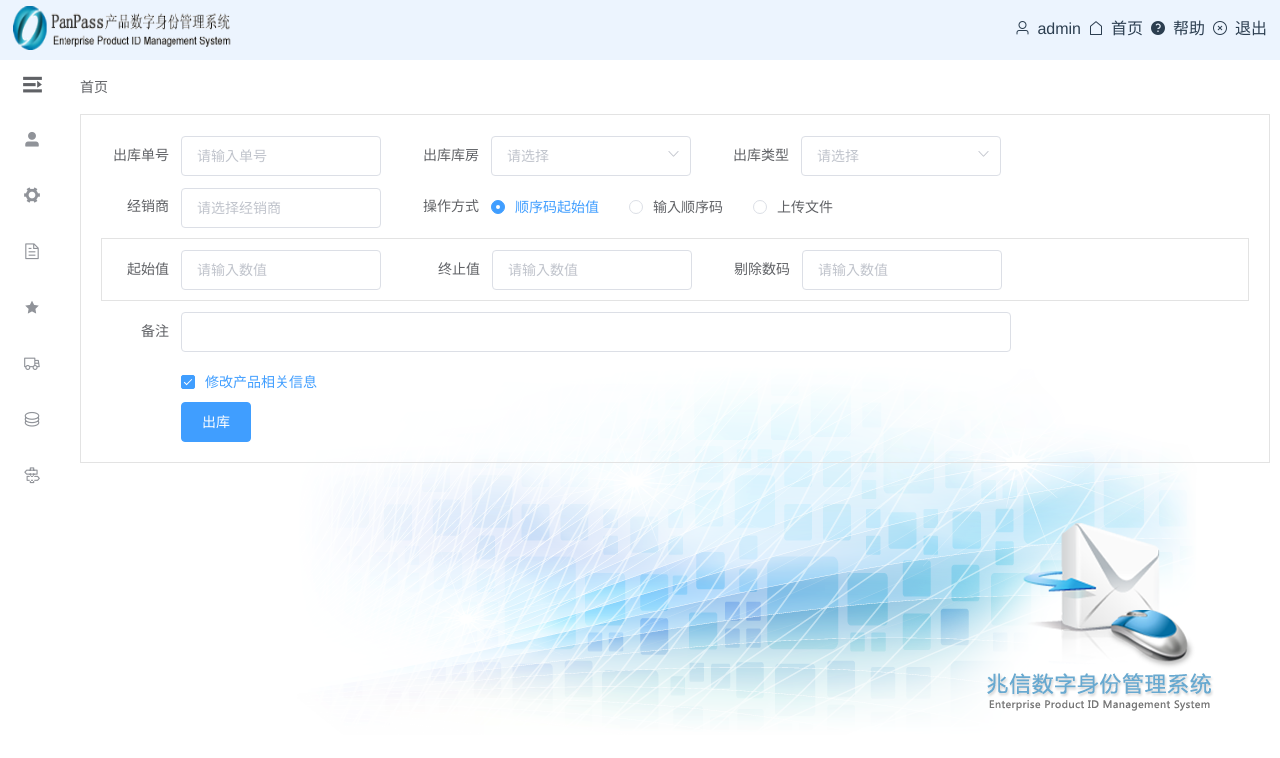
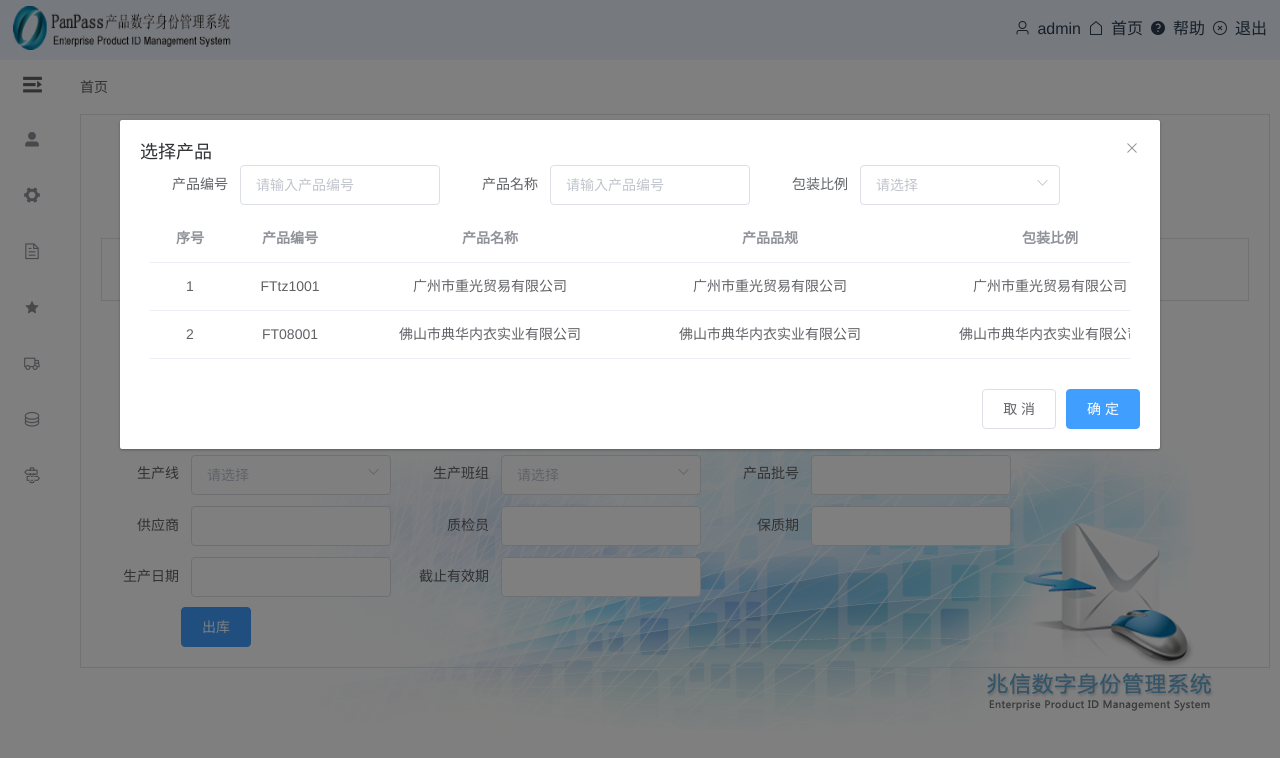
Before and after one commit to mike601121815/-, a Vue app: page /#/outStoreSeqCode in a window 1280 px wide. Shown: the top 758 px of the page. Built offline with nearby package versions, Linux system fonts and the light colour scheme.

Commit message:
顺序码出库

```diff
--- a/src/pages/outStoreSeqCode.vue
+++ b/src/pages/outStoreSeqCode.vue
@@ -1,7 +1,7 @@
 <template>
 	<div class="content">
 		<div class="item">
-			<el-form id="form" ref="form" :inline="true" :model="form" label-width="80px">
+			<el-form id="form" ref="form" :inline="true" :model="form" label-width="90px">
 				<el-form-item label="出库单号">
 					<el-input placeholder="请输入单号" v-model="form.odd" clearable></el-input>
 				</el-form-item>
@@ -42,10 +42,10 @@
 				</el-form-item>
 				<div v-if="form.radio === 1" style="margin:0 0 10px; padding:10px 0 0 0;" class="item">
 					<el-form-item label="起始值" label-width="79px">
-					<el-input placeholder="请输入数值" v-model="form.startvalue" clearble></el-input>
+						<el-input placeholder="请输入数值" v-model="form.startvalue" clearble></el-input>
 					</el-form-item>
 					<el-form-item label="终止值" >
-					<el-input placeholder="请输入数值" v-model="form.endvalue" clearble></el-input>
+						<el-input placeholder="请输入数值" v-model="form.endvalue" clearble></el-input>
 					</el-form-item>
 					<el-form-item label="剔除数码">
 						<el-input placeholder="请输入数值" v-model="form.deletevalue" clearble></el-input>
@@ -53,7 +53,7 @@
 				</div>
 				<div v-if="form.radio === 2" style="margin:0 0 10px; padding:10px 0 0 0;"  class="item" >
 					<el-form-item label="操作数码" >
-					<el-input  v-model="form.num" clearble></el-input>
+						<el-input  v-model="form.num" clearble></el-input>
 					</el-form-item>
 				</div>
 				<div v-if="form.radio === 3" style="margin:0 0 10px; padding:10px 0 0 0;"  class="item" >
@@ -72,10 +72,65 @@
                <el-form-item label="备注"  style="width:100%">
 					<el-input style="width:830px"  clearble></el-input>
 				</el-form-item>
-
                 <el-form-item style="width:800px;margin:0 80px;">
 					<el-checkbox v-model="form.check">修改产品相关信息</el-checkbox>
 				</el-form-item>
+               	<div v-if="form.check">
+					<el-form-item label="产品" >
+						<el-input @focus="dialogVisible2 = true" clearble></el-input>
+					</el-form-item>
+					<el-form-item label="生产工厂" >
+						<el-select v-model="form.outstate" placeholder="请选择" >
+							<el-option
+							v-for="item in outstock"
+							:key="item.value"
+							:label="item.label"
+							:value="item.value">
+							</el-option>
+						</el-select>
+					</el-form-item>
+					<el-form-item label="生产车间">
+						<el-input clearble></el-input>
+					</el-form-item>
+					<el-form-item label="生产线" >
+						<el-select v-model="form.outstate" placeholder="请选择" >
+							<el-option
+							v-for="item in outstock"
+							:key="item.value"
+							:label="item.label"
+							:value="item.value">
+							</el-option>
+						</el-select>
+					</el-form-item>
+					<el-form-item label="生产班组" >
+						<el-select v-model="form.outstate" placeholder="请选择" >
+							<el-option
+							v-for="item in outstock"
+							:key="item.value"
+							:label="item.label"
+							:value="item.value">
+							</el-option>
+						</el-select>
+					</el-form-item>
+					<el-form-item label="产品批号" >
+						<el-input clearble></el-input>
+					</el-form-item>
+					<el-form-item label="供应商">
+						<el-input  clearble></el-input>
+					</el-form-item>
+					<el-form-item label="质检员" >
+						<el-input clearble></el-input>
+					</el-form-item>
+					<el-form-item label="保质期">
+						<el-input clearble></el-input>
+					</el-form-item>
+					<el-form-item label="生产日期">
+						<el-input  clearble></el-input>
+					</el-form-item>
+					<el-form-item label="截止有效期" >
+						<el-input clearble></el-input>
+					</el-form-item>
+				</div>
 			</el-form>
 			<div class="btn">
 				<el-button type="primary" @click="checkout">出库</el-button>
@@ -99,6 +154,41 @@
 				<el-button type="primary" @click="confirm">确 定</el-button>
 			</span>
 		</el-dialog>
+		<el-dialog
+			title="选择产品"
+			:visible.sync="dialogVisible2"
+			width="1040px">
+			<el-form :inline="true"  label-width="90px">
+				<el-form-item label="产品编号">
+					<el-input placeholder="请输入产品编号"  clearble></el-input>
+				</el-form-item>
+				<el-form-item label="产品名称">
+					<el-input placeholder="请输入产品编号"  clearble></el-input>
+				</el-form-item>
+				<el-form-item label="包装比例">
+					<el-select v-model="form.outstate" placeholder="请选择" >
+						<el-option
+						v-for="item in outstock"
+						:key="item.value"
+						:label="item.label"
+						:value="item.value">
+						</el-option>
+					</el-select>
+				</el-form-item>
+			</el-form>
+			<el-table :data="gridData" highlight-current-row
+    		@row-click="handleCurrentChange">
+				<el-table-column align="center" width="80" property="id" label="序号"></el-table-column>
+				<el-table-column align="center" width="120" property="num" label="产品编号"></el-table-column>
+				<el-table-column align="center" width="280" property="name" label="产品名称"></el-table-column>
+				<el-table-column align="center" width="280" property="name" label="产品品规"></el-table-column>
+				<el-table-column align="center" width="280" property="name" label="包装比例"></el-table-column>
+			</el-table>
+			<span slot="footer" class="dialog-footer">
+				<el-button @click="dialogVisible2 = false">取 消</el-button>
+				<el-button type="primary" @click="confirm">确 定</el-button>
+			</span>
+		</el-dialog>
 	</div>
 </template>
 
@@ -107,6 +197,7 @@ export default {
 	data(){
 		return {
 			dialogVisible:false,
+			dialogVisible2:true,
 			form: {
 				odd:'',  //出库单号
 				outstore:'', //出库库房
@@ -188,7 +279,7 @@ export default {
 			this.$axios({
 				method: 'post',
 				url:'/FW/getdealerfocus',
-				params:{
+				data:{
 
 				}
 			})
```
